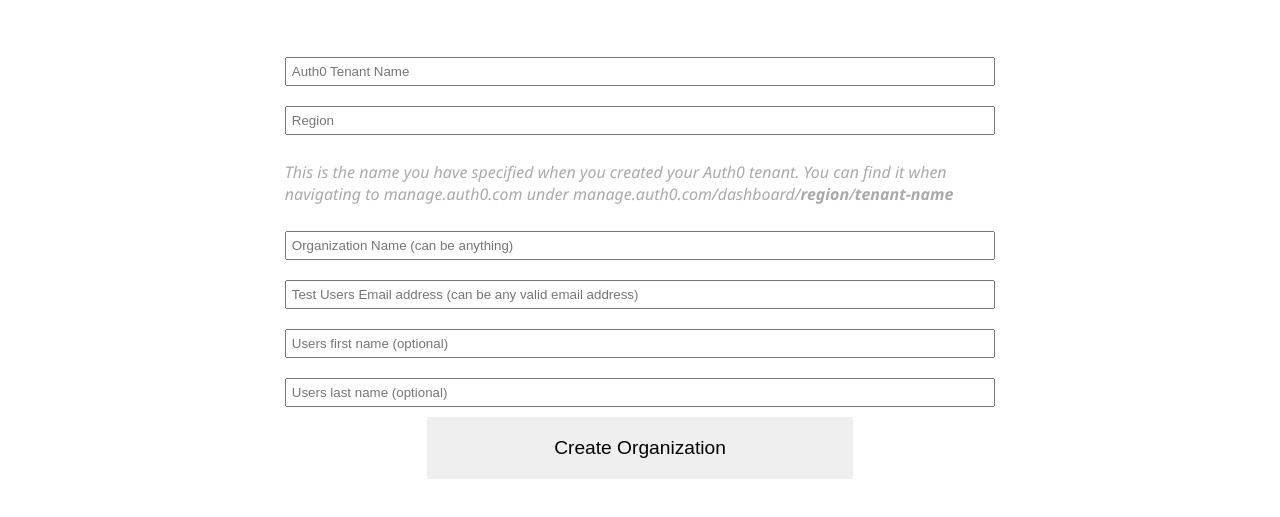
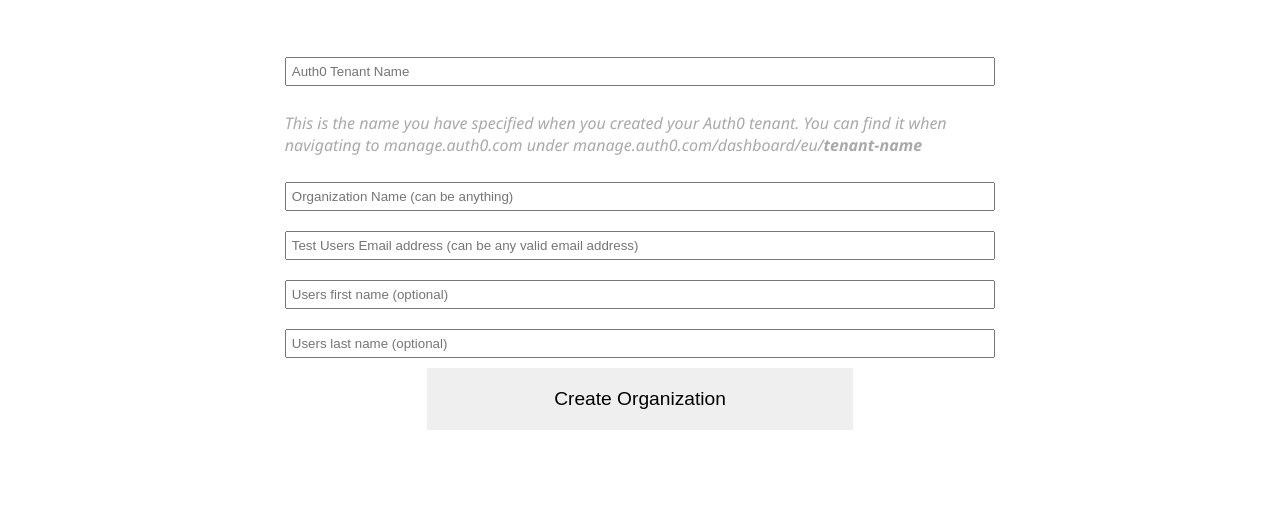
Before and after one commit to escobar022/Okta-Organization-Creator, a website: page pages/index.html in a window 1280 px wide. Shown: the part 181-698 px from the top of the page. Drawn offline with Linux system fonts and the light colour scheme.

Commit message:
revert changes

```diff
--- a/pages/index.html
+++ b/pages/index.html
@@ -48,15 +48,15 @@
 
 <body>
     <h1>Welcome to the Organization Creator!</h1>
-    <p style="text-align: justify;">This tool was created in assistance to the <a href="https://okta-b2b-sass-lab.herokuapp.com">Auth0
+    <p style="text-align: justify;">This tool was created in assistance to the <a href="http://lab.pizza0.net">Auth0
             Multi-Tenant SaaS Lab</a> and
         can provide you with an Enterprise Directory in order to test Auth0's organization feature. Enter all required
         information below and click submit to create your directory!</p>
     <section id="input">
         <input id="tenant" type="text" placeholder="Auth0 Tenant Name">
-        <input id="region" type="text" placeholder="Region">
         <p class="help">This is the name you have specified when you created your Auth0 tenant. You can find it when
-            navigating to manage.auth0.com under manage.auth0.com/dashboard/<b>region</b>/<b>tenant-name</b></p>        <input id="org" type="text" placeholder="Organization Name (can be anything)">
+            navigating to manage.auth0.com under manage.auth0.com/dashboard/eu/<b>tenant-name</b></p>
+        <input id="org" type="text" placeholder="Organization Name (can be anything)">
         <input id="email" type="text" placeholder="Test Users Email address (can be any valid email address)">
         <input id="first" type="text" placeholder="Users first name (optional)">
         <input id="last" type="text" placeholder="Users last name (optional)">
```
